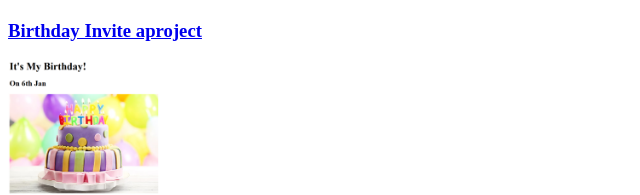
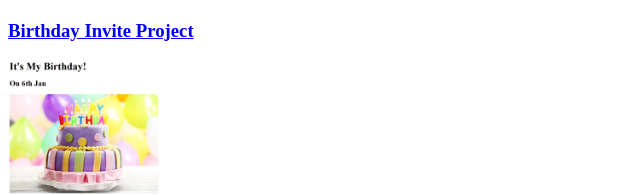
Before and after one commit to Akshitdadhich/html-portfolio, a plain HTML site: page index.html in a window 1280 px wide. Shown: the part 391-586 px from the top of the page, 0-640 px from the left. Drawn offline with Linux system fonts and the light colour scheme.

Commit message:
Update index.html

```diff
--- a/index.html
+++ b/index.html
@@ -12,7 +12,7 @@
         <hr />
         <h3><a href="./assets/images/Top Movies.png">movie-ranking Projects</a></h3>
         <img src="./assets/images/Top Movies.png" height="200" alt=" Top movie ranking">
-        <h3><a href="./assets/images/Birthday web preview.png">Birthday Invite aproject</a></h3>
+        <h3><a href="./assets/images/Birthday web preview.png">Birthday Invite Project</a></h3>
         <img src="./assets/images/Birthday web preview.png" height="200">
         <hr />
         <a href="./public/about.html">About me</a>
```
